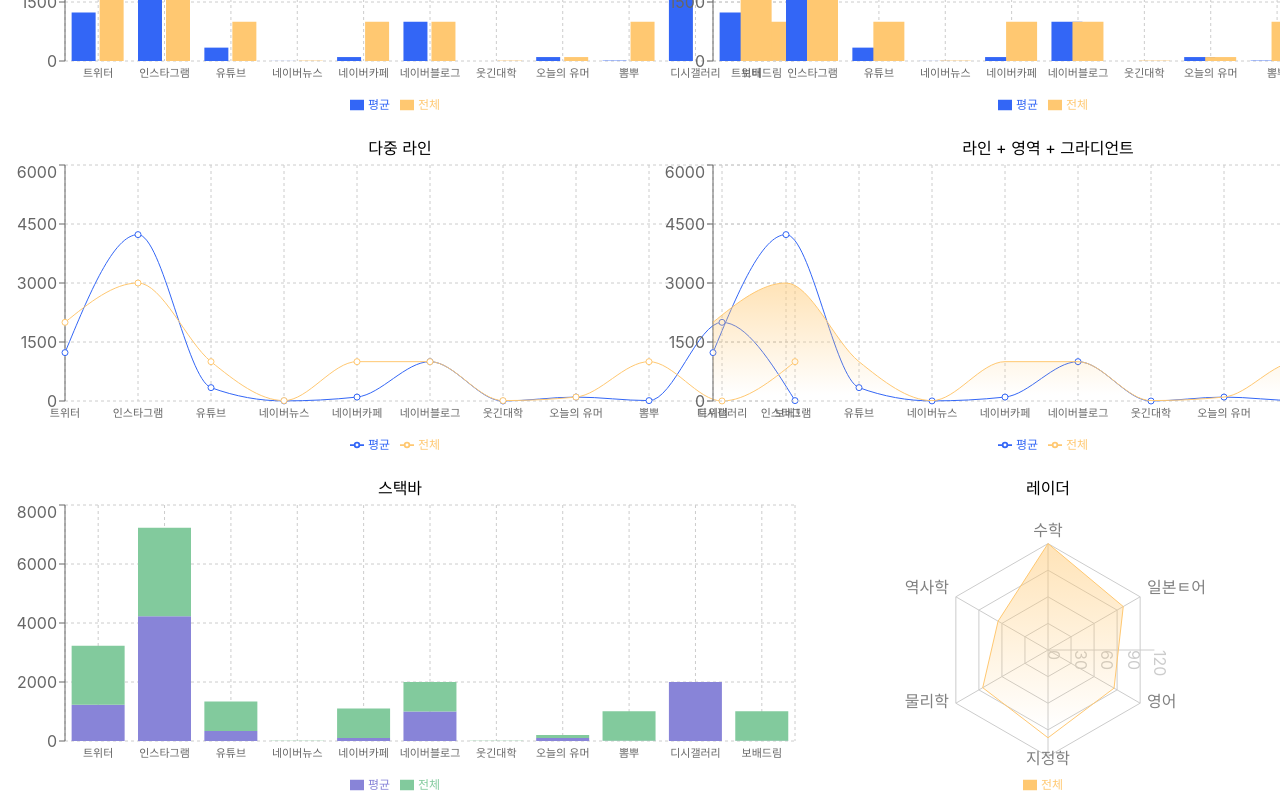
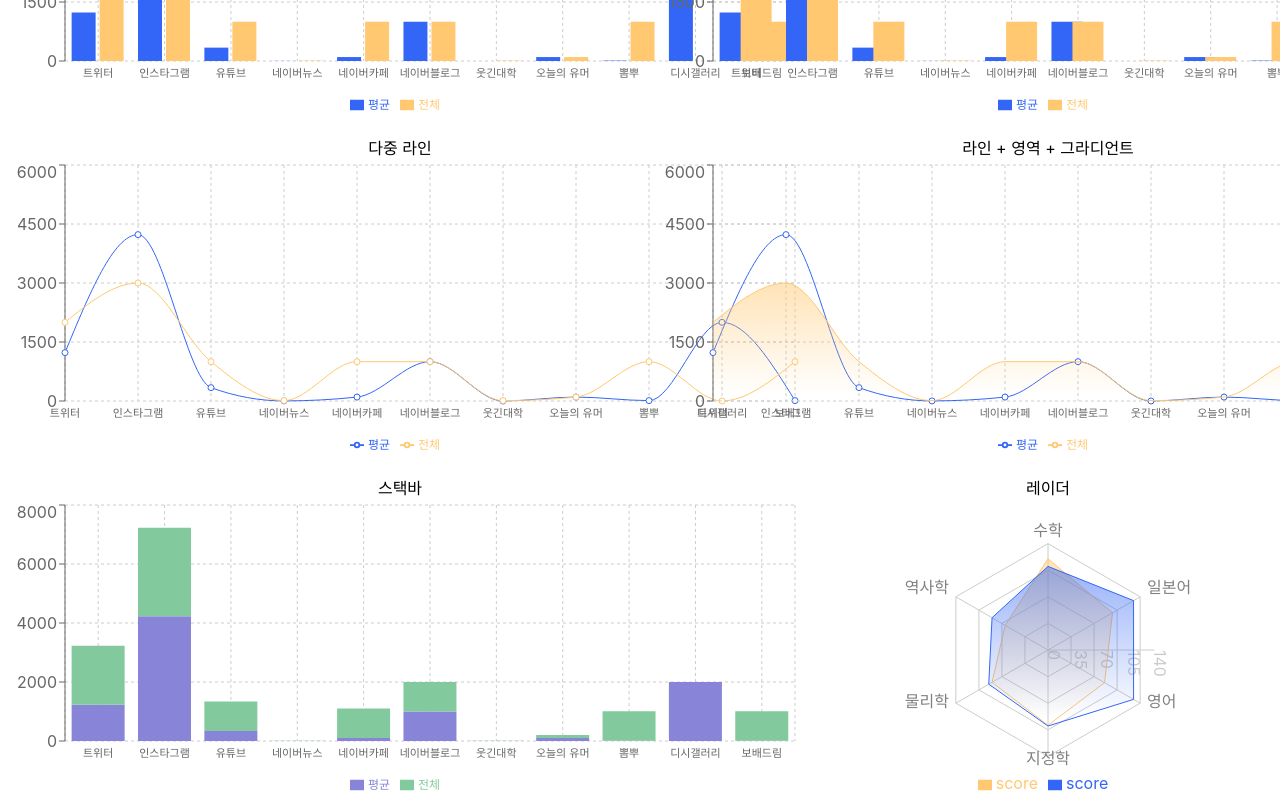
Before and after one commit to kth9192/graph-sample, a Next.js app: page /rechart in a window 1280 px wide. Shown: the part 204-1004 px from the top of the page. Built offline with nearby package versions, Linux system fonts and the light colour scheme.

Commit message:
:sparkles: 레이더 추가

```diff
--- a/pages/rechart.tsx
+++ b/pages/rechart.tsx
@@ -223,26 +223,30 @@ function Rechart() {
             <PolarGrid />
             <PolarAngleAxis dataKey="subject" />
             <PolarRadiusAxis />
-            <Tooltip content={CustomTooltip} />
-            <Legend
-              align="center"
-              formatter={(props) => (
-                <span className="text-xs font-medium">
-                  {props === 'avg' ? '평균' : '전체'}
-                </span>
-              )}
-            />
+            <Tooltip />
+            <Legend align="center" />
             <defs>
               <linearGradient id="test" x1="0" y1="0" x2="0" y2="1">
                 <stop offset="5%" stopColor="#ffc871" stopOpacity={0.8} />
                 <stop offset="95%" stopColor="#ffc871" stopOpacity={0} />
               </linearGradient>
+              <linearGradient id="test2" x1="0" y1="0" x2="0" y2="1">
+                <stop offset="5%" stopColor="#3366f6" stopOpacity={0.8} />
+                <stop offset="95%" stopColor="#3366f6" stopOpacity={0} />
+              </linearGradient>
             </defs>
             <Radar
-              name="Mike"
+              name="score"
               dataKey="A"
               stroke="#ffc871"
               fill="url(#test)"
+              fillOpacity={0.6}
+            />
+            <Radar
+              name="score"
+              dataKey="B"
+              stroke="#3366f6"
+              fill="url(#test2)"
               fillOpacity={0.6}
             />
           </RadarChart>
--- a/shared/resource.ts
+++ b/shared/resource.ts
@@ -28,7 +28,7 @@ export const radarTestSet = [
     fullMark: 150,
   },
   {
-    subject: '일본ㅌ어',
+    subject: '일본어',
     A: 98,
     B: 130,
     fullMark: 150,
```
